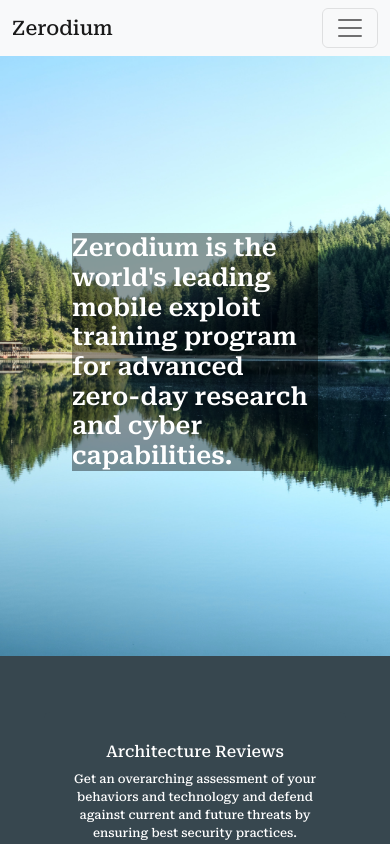
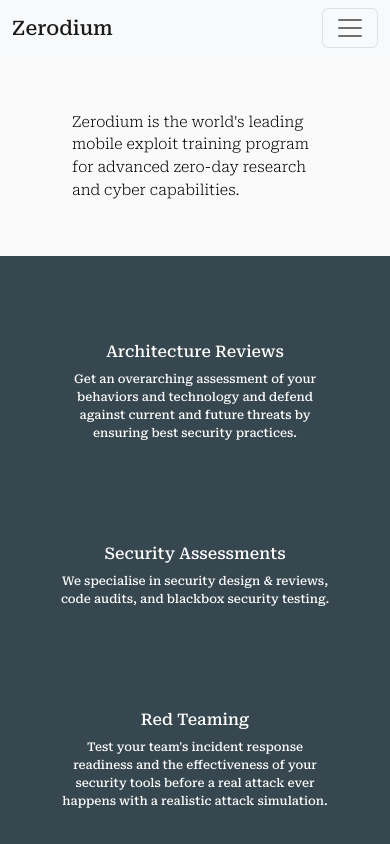
Before and after one commit to John-Kimani/zerodium, a React (Create React App) app in the folder frontend/zerodium/: page / in a window 390 px wide. Shown: the top 844 px of the page. Built offline with nearby package versions, Linux system fonts and the light colour scheme.

Commit message:
App: revamp hero section

```diff
--- a/frontend/zerodium/src/components/herosection/Herosection.jsx
+++ b/frontend/zerodium/src/components/herosection/Herosection.jsx
@@ -5,7 +5,7 @@
         <main className="container-fluid hero__section">
             <div className="container">
                 <div className="content">
-                    <h2>Zerodium is the world's leading mobile exploit training program for advanced zero-day research and cyber capabilities.</h2>
+                    <p>Zerodium is the world's leading mobile exploit training program for advanced zero-day research and cyber capabilities.</p>
                 </div>
                 {/* <h2>Zerodium is the world's leading mobile exploit training program for advanced zero-day research and cyber capabilities.</h2>
                 <p>Zerodium is the world's leading mobile exploit training program for advanced zero-day research and cyber capabilities.</p> */}
--- a/frontend/zerodium/src/components/herosection/herosection.css
+++ b/frontend/zerodium/src/components/herosection/herosection.css
@@ -3,7 +3,7 @@
     background-position: center;
     background-repeat: no-repeat;
     background-size: cover;
-    height: 600px;
+    height: 990px;
 }
 
 .content {
@@ -11,11 +11,31 @@
     flex-direction: column;
     align-items: center;
     justify-content: center;
-    height: 600px;
+    height: 120px;
     padding: 0 3rem;
 }
 
-.content > h2 {
-    color: white;
-    background-color: rgba(0, 0, 0, 0.4);
+.content > p {
+    color: #000;
+    font-size: var(--h3-font-size);
+    font-weight: var(--font-small);
 }
+
+@media screen and (max-width: 576px) {
+    .hero__section {
+        background: none;
+        height: 200px;
+        padding-top: var(--mb-3);
+    }
+
+    .content > p {
+        font-size: var(--normal-font-size);
+    }
+}
+
+/* For small devices */
+@media screen and (max-width: 350px) {
+    .content > p {
+        font-size: var(--small-font-size);
+    }
+}
```
